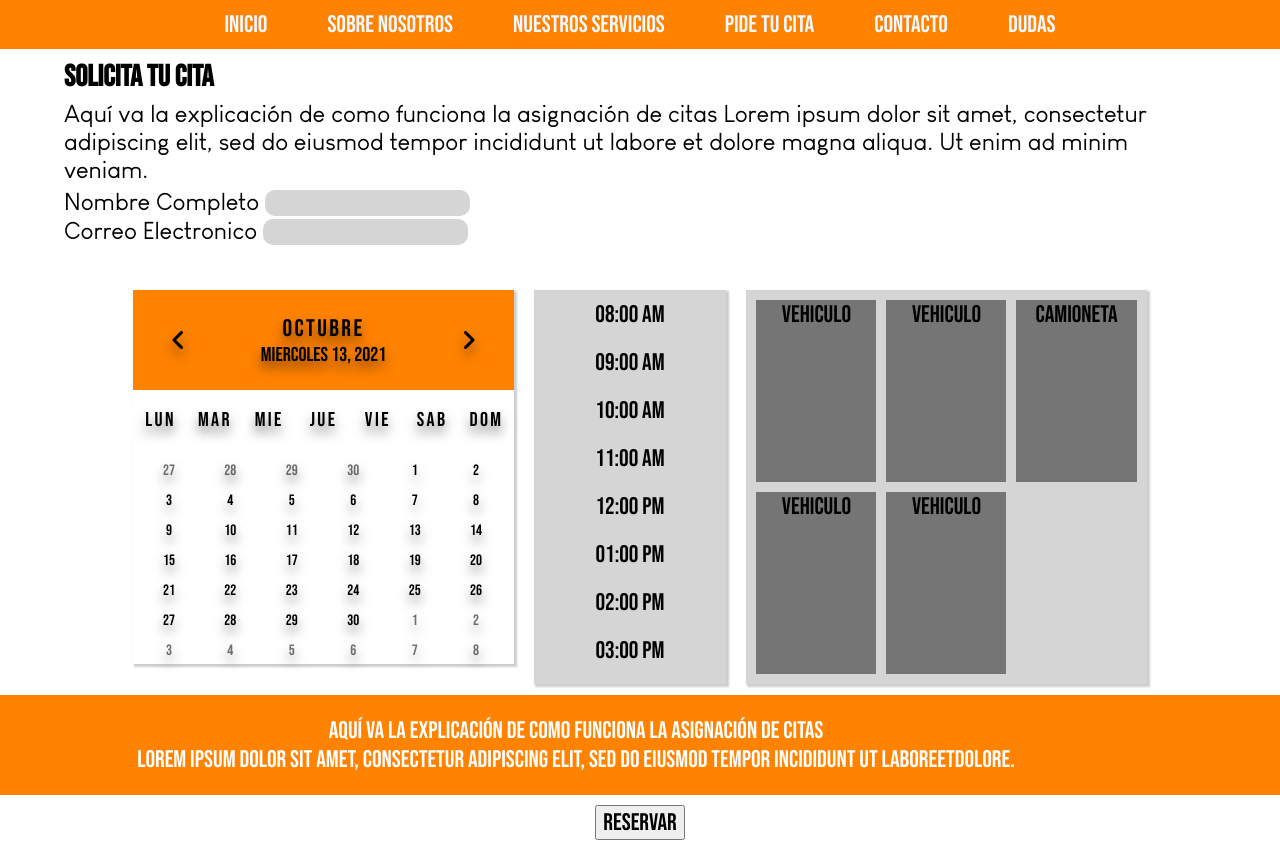
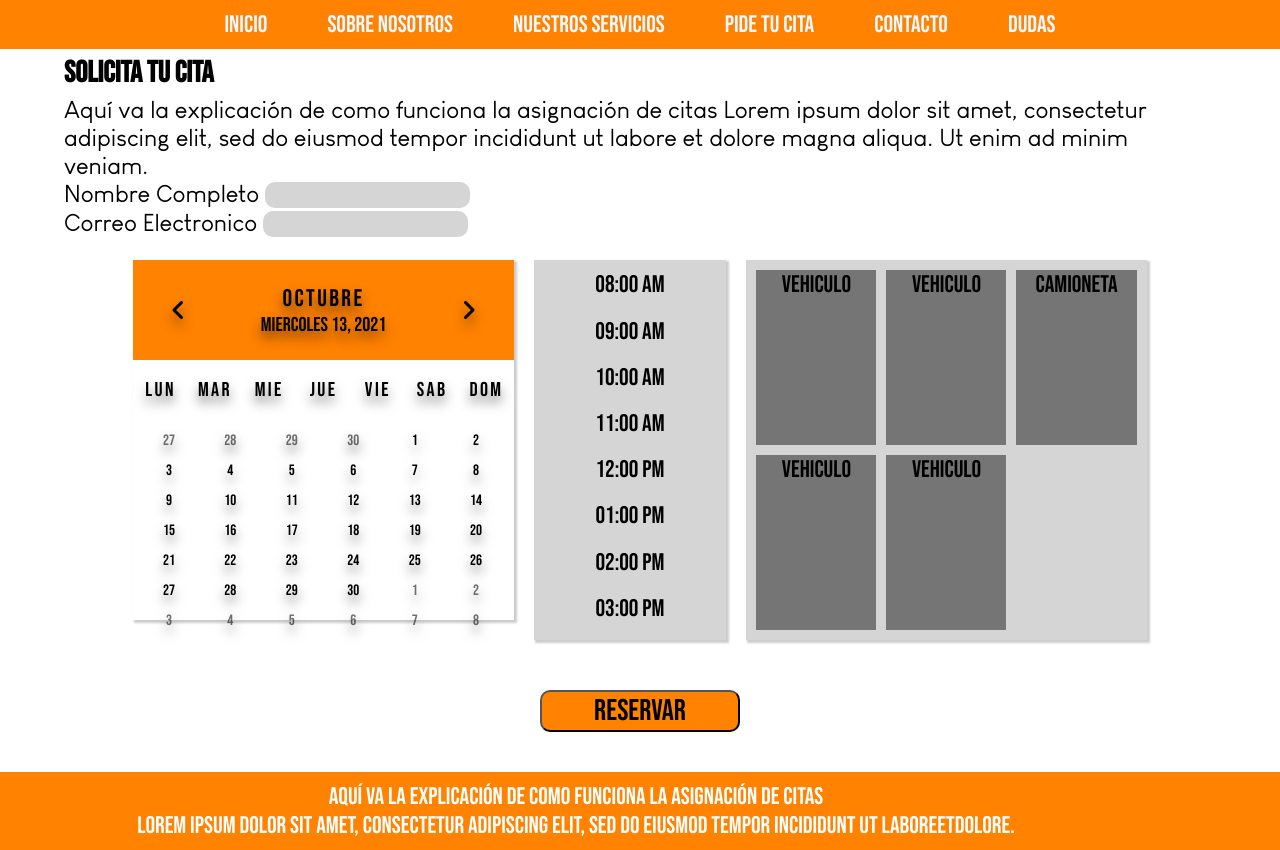
Before and after one commit to Dan802/HIDRAULICAS-Y-REPUESTOS, a plain HTML site: page PideCita.html in a window 1280 px wide. Drawn offline with Linux system fonts and the light colour scheme.

```diff
--- a/PideCita.html
+++ b/PideCita.html
@@ -151,15 +151,16 @@
         </section>
 
         <footer>
+            <button class="hyr_reserva_boton">
+                <p>Reservar</p>
+            </button>
             <section class="hyr_reserva">
                 <p>Aquí va la explicación de como funciona la asignación de citas</p>
                 <p>Lorem ipsum dolor sit amet, consectetur adipiscing elit, sed do eiusmod tempor incididunt ut
                     laboreetdolore.</p>
 
             </section>
-            <button class="hyr_reserva_boton">
-                <p>Reservar</p>
-            </button>
+
         </footer>
 
         <script>
--- a/css/EstilosPideCita.css
+++ b/css/EstilosPideCita.css
@@ -267,8 +267,17 @@ footer{
     width: 90%;
     text-align: center;
 }
-.hyr_reserva_boton{
-    margin: 10px;
+.hyr_reserva_boton {
+    margin: 40px;
+    height: 50px;
+    width: 200px;
+    border-radius: 10px;
+    background-color: var(--colorMarca1);
+}
+.hyr_reserva_boton p{
+
+    font-size: 30px;
+    font-weight: 500;
 }
 @media(max-width:320px){
     .section-sabores{
```
